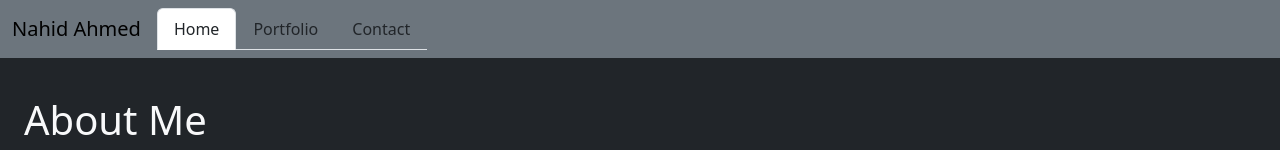
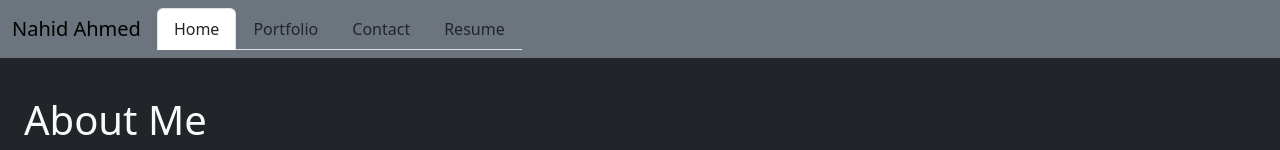
Before and after one commit to nahidahmed92/Nahid-Ahmed-s-Portfolio, a React (Vite) app: page / in a window 1280 px wide. Shown: the top 150 px of the page. Built offline with nearby package versions, Linux system fonts and the light colour scheme.

Commit message:
import resume component and render it

```diff
--- a/src/components/Header.jsx
+++ b/src/components/Header.jsx
@@ -2,6 +2,7 @@ import { useState } from 'react';
 import About from './pages/About.jsx';
 import Portfolio from './pages/Portfolio.jsx';
 import Contact from './pages/Contact.jsx';
+import Resume from './pages/Resume.jsx';
 
 export default function Header() {
   const [currentPage, setCurrentPage] = useState('Home');
@@ -25,6 +26,9 @@ export default function Header() {
     }
     if (currentPage === 'Contact') {
       return <Contact handlePageChange={handlePageChange} />;
+    }
+    if (currentPage === 'Resume') {
+      return <Resume handlePageChange={handlePageChange} />;
     }
   };
 
@@ -81,7 +85,17 @@ export default function Header() {
                     Contact
                   </a>
                 </li>
-                {/* Add other navigation items similarly */}
+                <li className="nav-item" role="presentation">
+                  <a
+                    href="#resume-tab-pane"
+                    className={`nav-link ${
+                      currentPage === 'Resume' ? 'active text-dark' : 'text-dark'
+                    }`}
+                    data-bs-toggle="tab"
+                    onClick={() => handleNavLink('Resume')}>
+                    Resume
+                  </a>
+                </li>
               </ul>
             </div>
           </div>
@@ -91,7 +105,6 @@ export default function Header() {
         className="tab-content d-flex justify-content-center text-light mx-4 mt-5 mb-4 py-5"
         id="myTabContent">
         {renderPage()}
-        {/* Add other tab content */}
       </div>
     </>
   );
```
